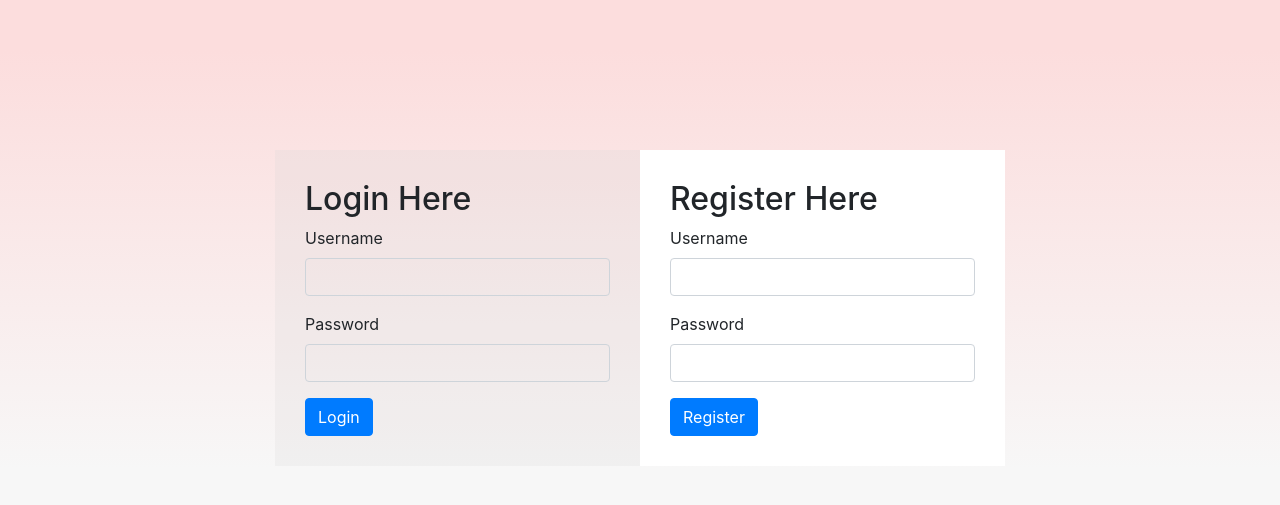
After one commit to cs-iliev/music-player, a PHP site: page / in a window 1280 px wide. The commit adds this page. Shown: the top 505 px of the page. Run offline with PHP 8.4, Linux system fonts and the light colour scheme.

Commit message:
Implement login and registration

```diff
--- /dev/null
+++ b/php/src/public/index.php
@@ -0,0 +1,51 @@
+<!DOCTYPE html>
+<html lang="en">
+  <head>
+    <meta charset="UTF-8" />
+    <meta name="viewport" content="width=device-width, initial-scale=1.0" />
+    <link rel="shortcut icon" href="#">
+    <link
+      rel="stylesheet"
+      href="https://stackpath.bootstrapcdn.com/bootstrap/4.1.3/css/bootstrap.min.css"
+    />
+    <link rel="stylesheet" type="text/css" href="loginStyle.css" />
+    <title>User Login And Registration</title>
+  </head>
+  <body>
+    <div class="container">
+        <div class="login-box">
+            <div class="row">
+                <div class="col-md-6 login-left">
+                    <h2>Login Here</h2>
+                    <form action="validation.php" method="POST">
+                        <div class="form-group">
+                            <label>Username</label>
+                            <input type="text" name="user" class="form-control" required>
+                        </div>
+                        <div class="form-group">
+                            <label>Password</label>
+                            <input type="password" name="password" class="form-control" required>
+                        </div>
+                        <button type="submit" class="btn btn-primary">Login</button>
+                    </form>
+                </div>
+
+                <div class="col-md-6 login-right">
+                    <h2>Register Here</h2>
+                    <form action="registration.php" method="POST">
+                        <div class="form-group">
+                            <label>Username</label>
+                            <input type="text" name="user" class="form-control" required>
+                        </div>
+                        <div class="form-group">
+                            <label>Password</label>
+                            <input type="password" name="password" class="form-control" required>
+                        </div>
+                        <button type="submit" class="btn btn-primary">Register</button>
+                    </form>
+                </div>
+            </div>
+        </div>
+    </div>
+  </body>
+</html>
--- /dev/null
+++ b/php/src/public/loginStyle.css
@@ -0,0 +1,31 @@
+body {
+    background-image: linear-gradient(0deg,
+            rgba(247, 247, 247, 1) 23.8%,
+            rgba(252, 221, 221, 1) 92%);
+    background-repeat: no-repeat;
+    min-height: 100%;
+    min-width: 1024px;
+
+    width: 100%;
+    height: 100%;
+}
+
+.login-box {
+    max-width: 700px;
+    float: none;
+    margin: 150px auto;
+}
+
+.login-left {
+    background-color: rgba(211, 211, 211, 0.2);
+    padding: 30px;
+}
+
+.login-right {
+    background-color: #fff;
+    padding: 30px;
+}
+
+.form-control {
+    background-color: transparent !important;
+}
--- a/php/src/script.js
+++ b/php/src/public/script.js
@@ -24,8 +24,8 @@ loadSong(songs[songIndex]);
 function loadSong(song)
 {
     title.innerText = song;
-    audio.src = `music/${song}.mp3`;
-    cover.src = `images/${song}.jpg`;
+    audio.src = `../music/${song}.mp3`;
+    cover.src = `../images/${song}.jpg`;
 }
 
 // Play song
--- a/php/src/style.css
+++ b/php/src/public/style.css
@@ -119,6 +119,10 @@ body {
 
 .music-info h4 {
     margin: 0;
+    width: 100%;
+    overflow: hidden;
+    white-space: nowrap;
+    text-overflow: ellipsis;
 }
 
 .progress-container {
```
Also changed, not shown: php/src/public/musicPlayer.php (renamed from php/src/index.php, +4 -3 lines), php/src/public/registration.php (added, +28 -0 lines), php/src/public/validation.php (added, +24 -0 lines), 1 other file.
